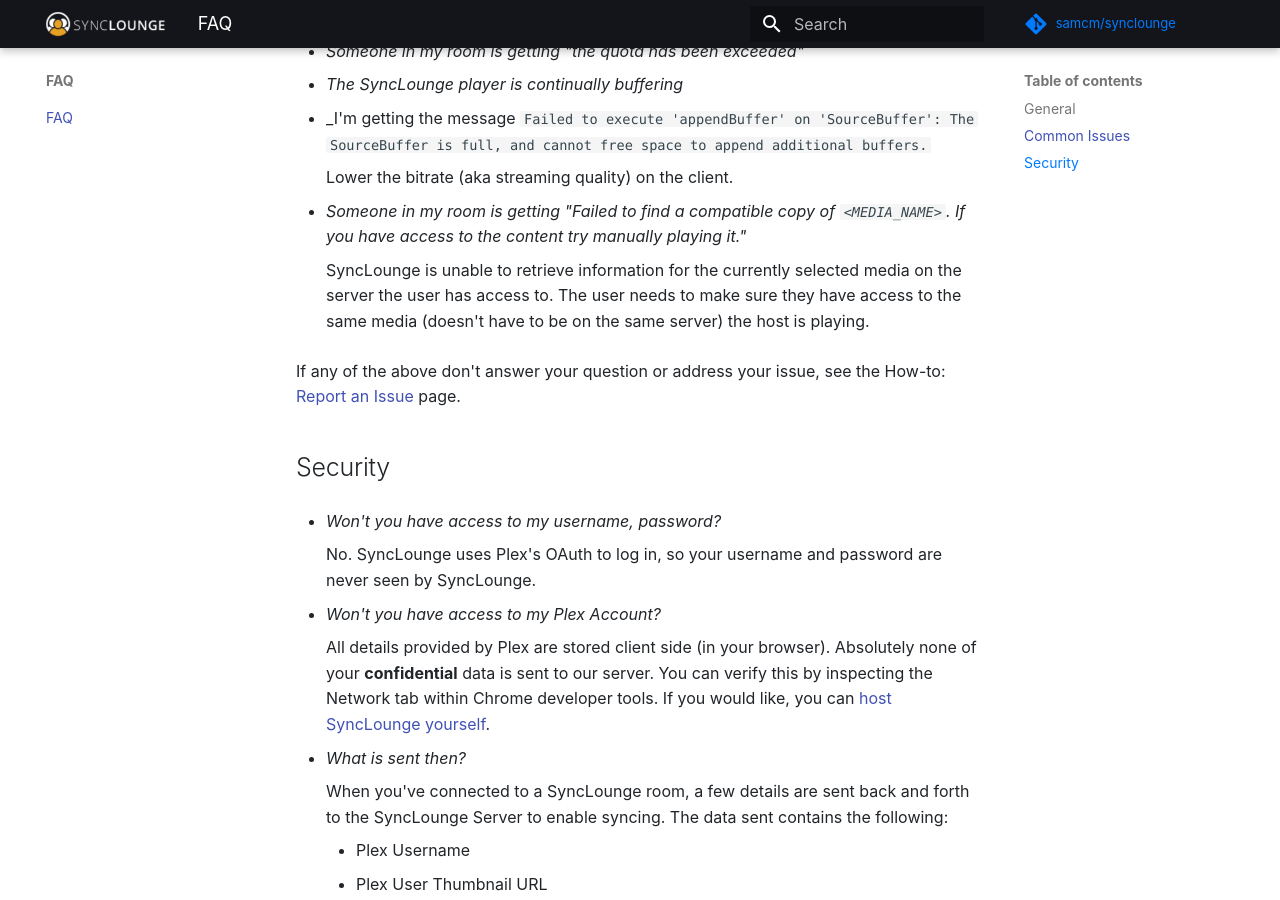
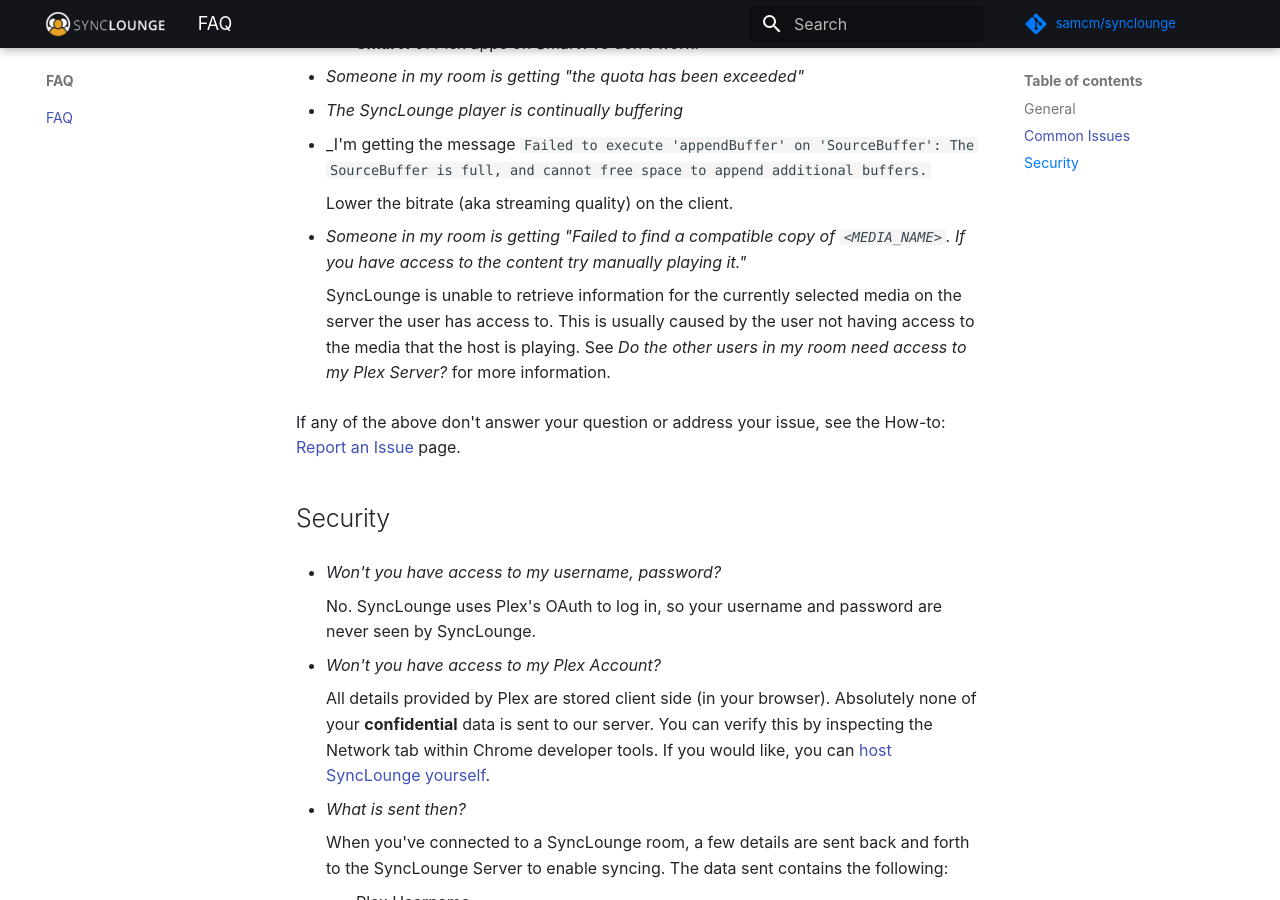
Before and after one commit to synclounge/docs.synclounge.tv, an MkDocs documentation site: the page built from docs/faq.md, in a window 1280 px wide and 900 px high, scrolled down 1627 px. Built offline with MkDocs 1.6.1 and Material for MkDocs 9.7.7, drawn with Linux system fonts in a browser that asks for light colours; comment, search, counter and statistics services are not loaded; some of the changed text lies outside the part shown.

Commit message:
Update faq.md (#15)

```diff
--- a/docs/faq.md
+++ b/docs/faq.md
@@ -15,7 +15,7 @@
 
 - _Do the other users in my room need access to my Plex Server?_
 
-    No. The user just needs to have access to the same media the host is playing but it doesn't have to be on the same Plex Server.
+    You don't have to share your Plex server if they have access to the same media on their own or another Plex server. If they don't have access to a Plex server with the same media, you will need to share your Plex server with them.
 
 - _How do I do X when using SyncLounge?_
 
@@ -56,7 +56,7 @@
 
 - _Someone in my room is getting "Failed to find a compatible copy of `<MEDIA_NAME>`. If you have access to the content try manually playing it."_
 
-    SyncLounge is unable to retrieve information for the currently selected media on the server the user has access to. The user needs to make sure they have access to the same media (doesn't have to be on the same server) the host is playing.
+    SyncLounge is unable to retrieve information for the currently selected media on the server the user has access to. This is usually caused by the user not having access to the media that the host is playing. See _Do the other users in my room need access to my Plex Server?_ for more information.
 
 If any of the above don't answer your question or address your issue, see the How-to: [Report an Issue](http://localhost:8000/how-tos/report_an_issue/) page.
 
```
